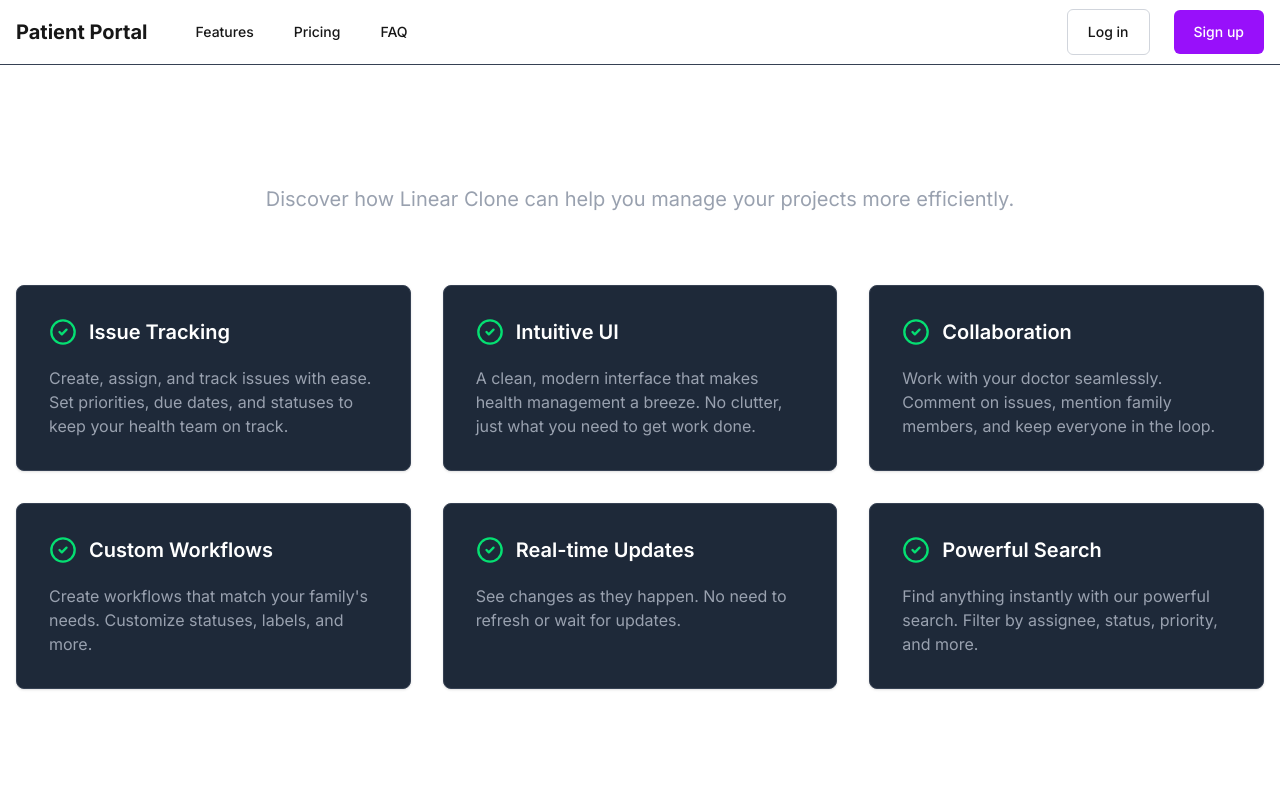
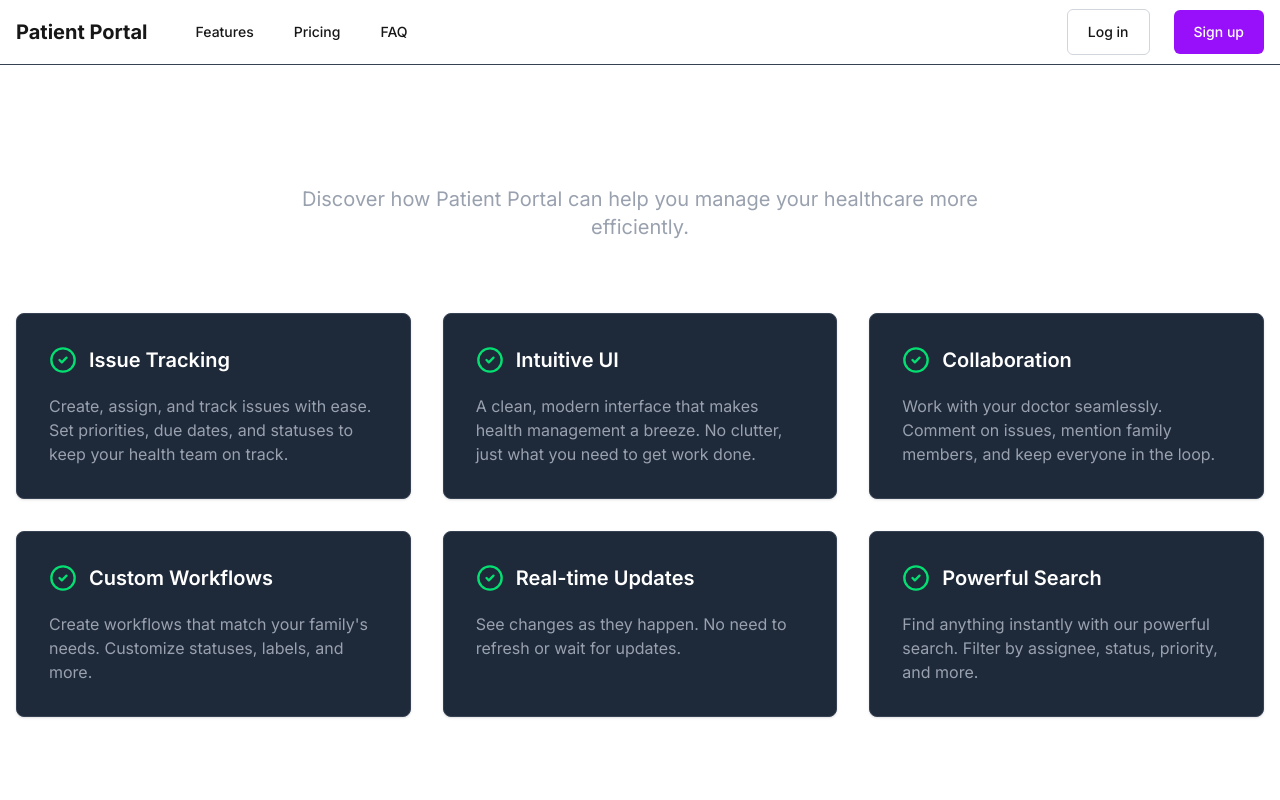
Before and after one commit to trevorhex/Patient-Portal, a Next.js app: page /features in a window 1280 px wide. Shown: the top 800 px of the page. Built offline with nearby package versions, Linux system fonts and the light colour scheme.

Commit message:
update features page copy

```diff
--- a/app/(marketing)/features/page.tsx
+++ b/app/(marketing)/features/page.tsx
@@ -8,8 +8,7 @@
       <div className="max-w-3xl mx-auto text-center mb-18">
         <h1 className="text-4xl font-bold mb-4 text-white">Features</h1>
         <p className="text-xl text-gray-400">
-          Discover how Linear Clone can help you manage your projects more
-          efficiently.
+          Discover how Patient Portal can help you manage your healthcare more efficiently.
         </p>
       </div>
 
```
